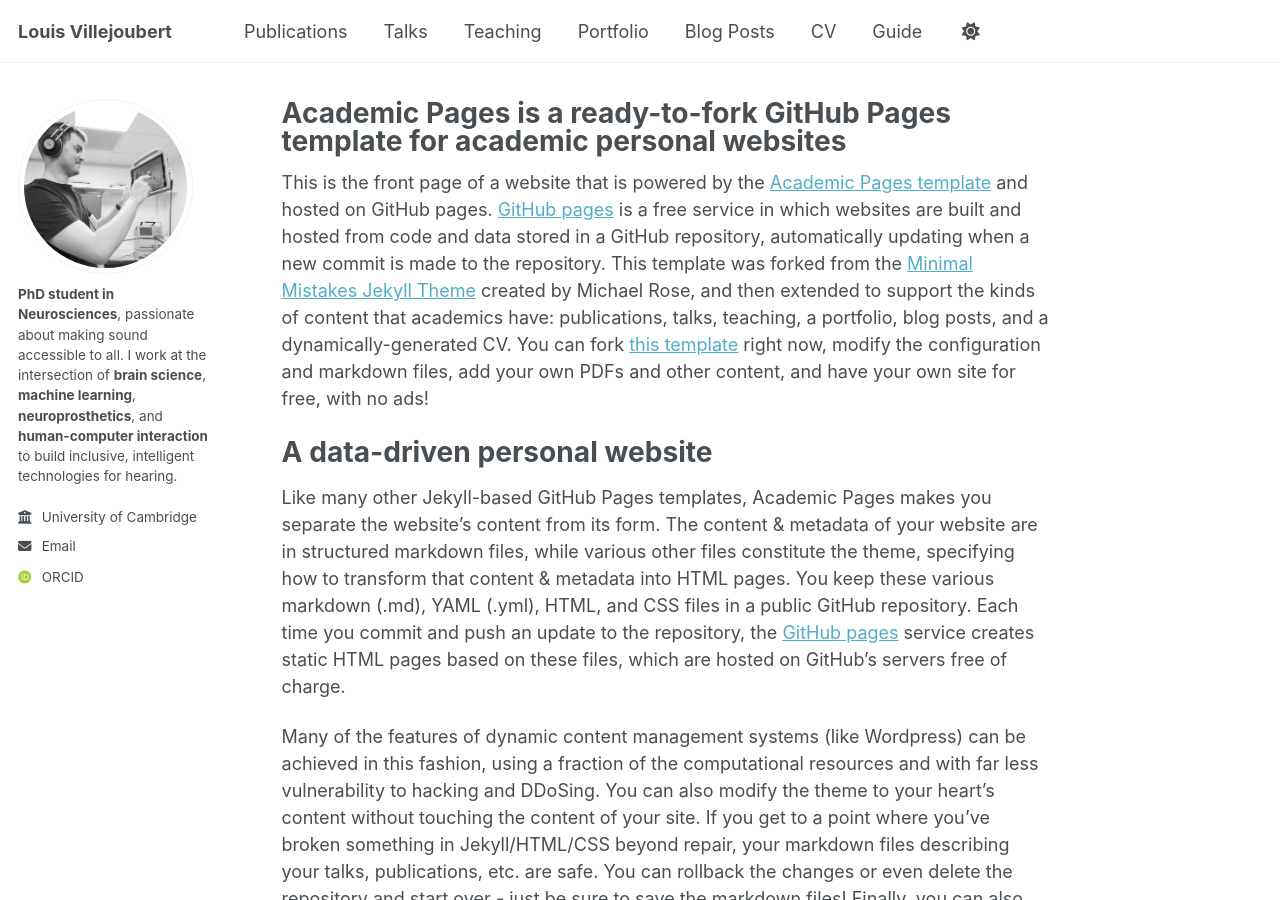
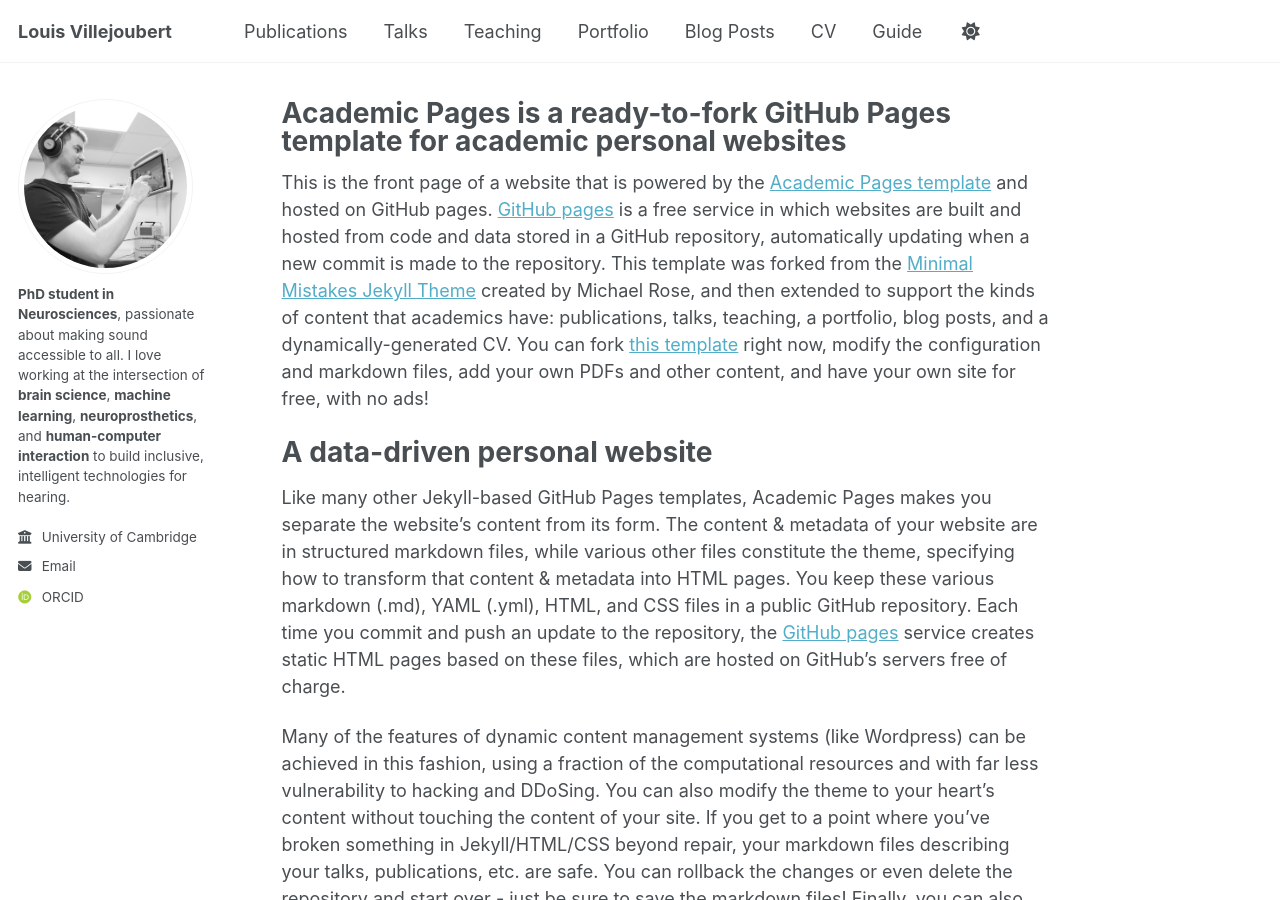
Before and after one commit to VillejoubertLouis/villejoubertlouis.github.io, a Jekyll site: the page built from _pages/about.md, in a window 1280 px wide and 900 px high. Built offline with Jekyll 4.4.1, drawn with Linux system fonts in a browser that asks for light colours; some web fonts are replaced.

Commit message:
Update _config.yml

```diff
--- a/_config.yml
+++ b/_config.yml
@@ -27,7 +27,7 @@
   pronouns         : # example: "she/her"
   bio: >
     <strong>PhD student in Neurosciences</strong>, passionate about making sound accessible to all.
-    I work at the intersection of <strong>brain science</strong>, <strong>machine learning</strong>,
+     I love working at the intersection of <strong>brain science</strong>, <strong>machine learning</strong>,
     <strong>neuroprosthetics</strong>, and <strong>human-computer interaction</strong> to build inclusive,
     intelligent technologies for hearing.
   employer         : "University of Cambridge"
```
